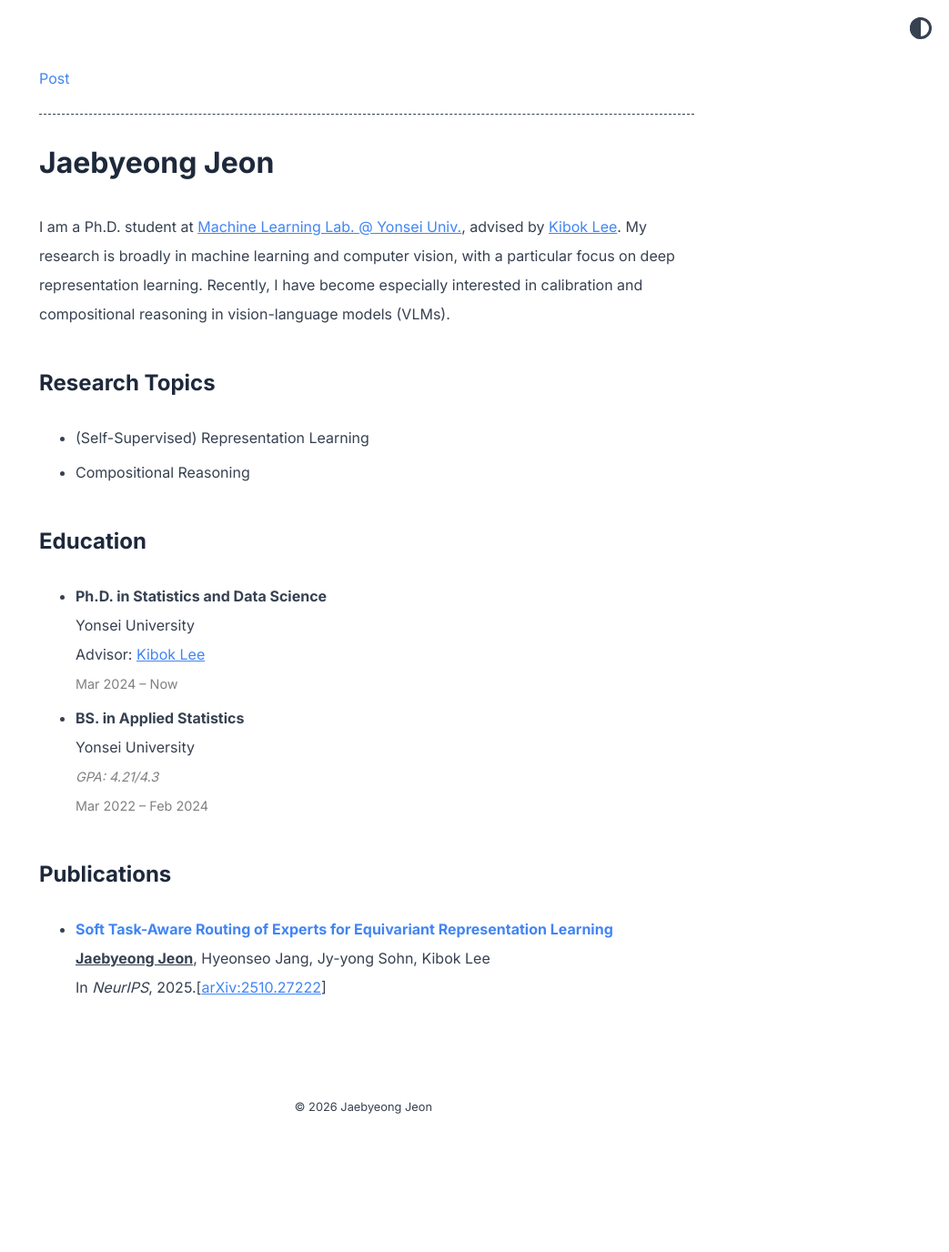
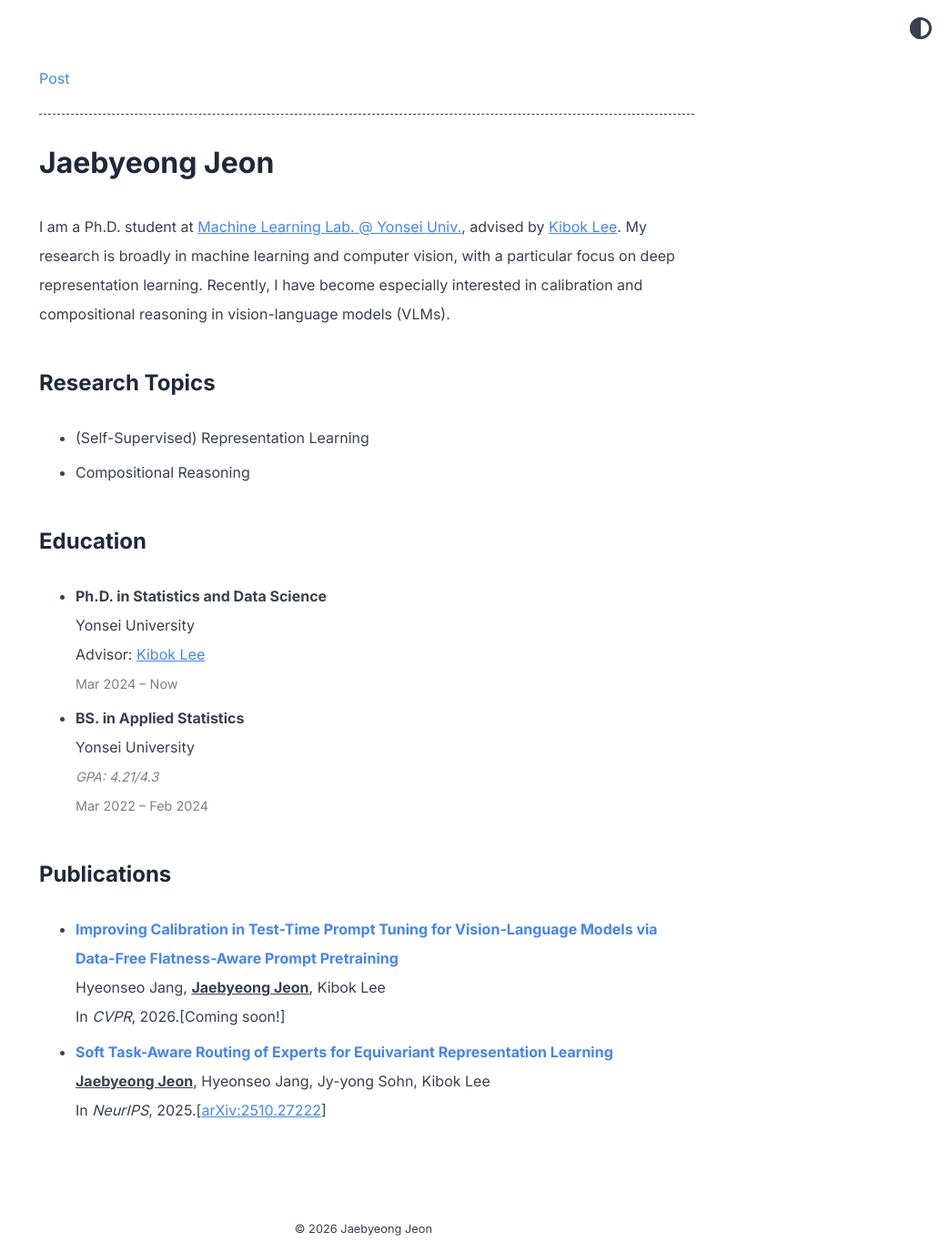
Before and after one commit to jaebyeong98/jaebyeong98.github.io, a Jekyll site: the page built from index.md, in a window 1280 px wide. Shown: the whole page at 91% size, without its empty margins (237-1280 px from the left). Built offline with Jekyll 4.4.1, drawn with Linux system fonts in a browser that asks for light colours; before the commit the page ends 1242 px from its top, so only the background shows below that.

Commit message:
publication update

```diff
--- a/_data/home.yml
+++ b/_data/home.yml
@@ -85,6 +85,10 @@ education:
     url: false
 
 publications:
+  - title: "<strong style='color: #4285f4;'>Improving Calibration in Test-Time Prompt Tuning for Vision-Language Models via Data-Free Flatness-Aware Prompt Pretraining</strong> <br>
+           Hyeonseo Jang, <strong><u>Jaebyeong Jeon</u></strong>, Kibok Lee <br>
+           In <em>CVPR</em>, 2026.[Coming soon!]"
+    url: false
   - title: "<strong style='color: #4285f4;'>Soft Task-Aware Routing of Experts for Equivariant Representation Learning</strong> <br>
            <strong><u>Jaebyeong Jeon</u></strong>, Hyeonseo Jang, Jy-yong Sohn, Kibok Lee <br>
            In <em>NeurIPS</em>, 2025.[<a href='https://arxiv.org/abs/2510.27222'>arXiv:2510.27222</a>]"
```
